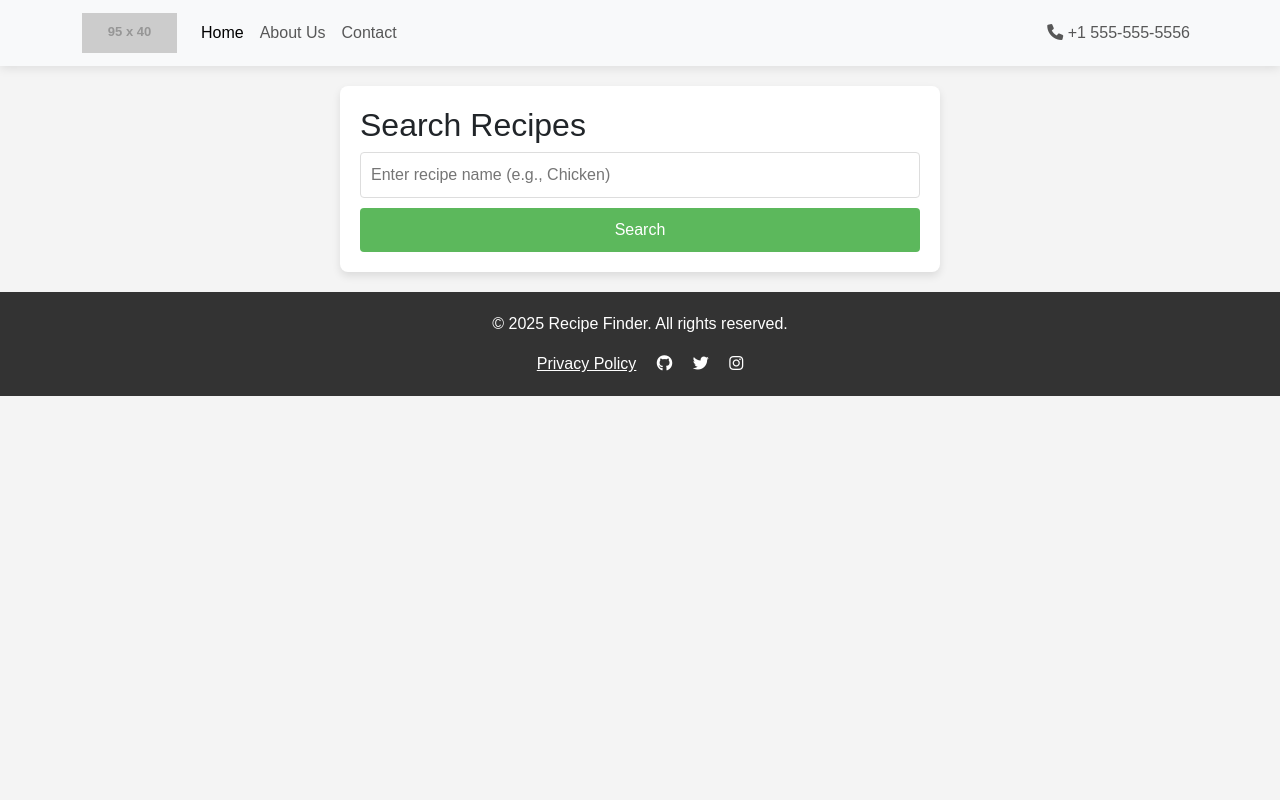
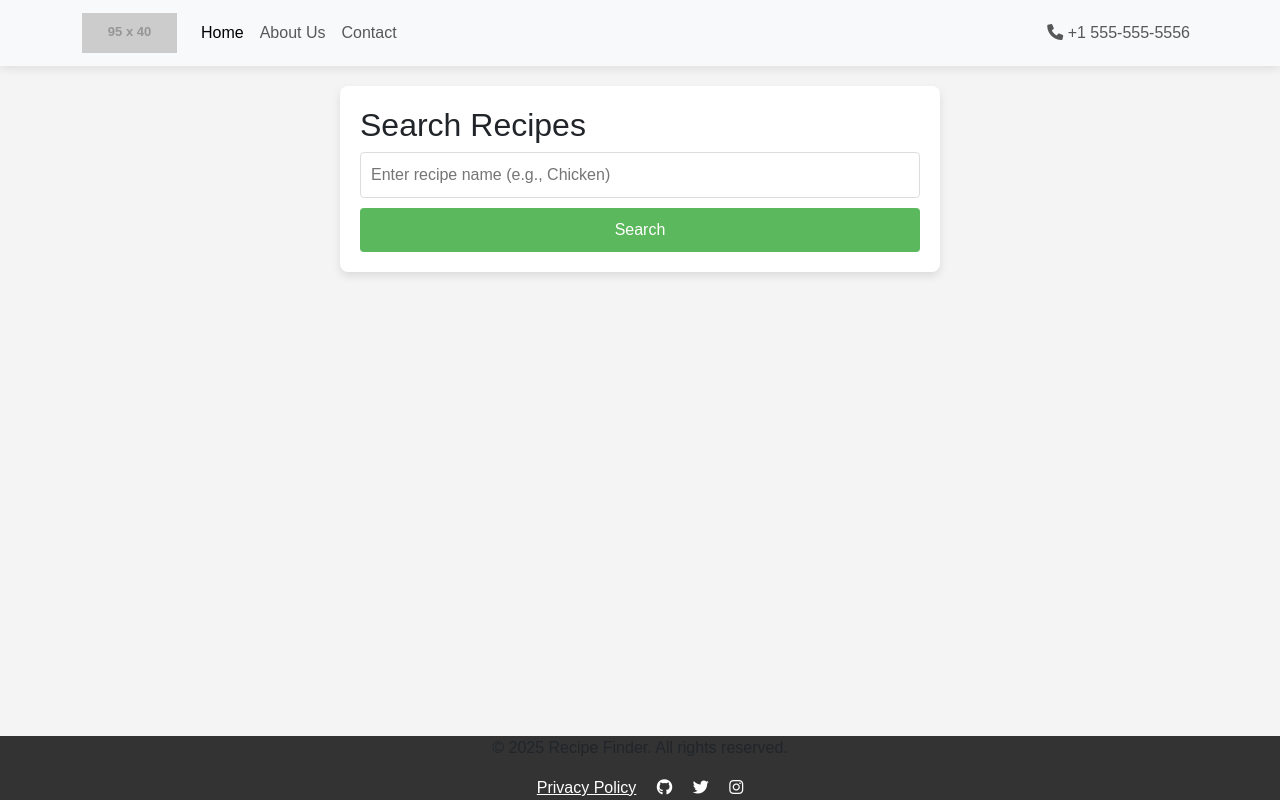
Before and after one commit to workspacereddy/recipe, a website: page index.html in a window 1280 px wide. Drawn offline with nearby package versions, Linux system fonts and the light colour scheme; placeholder pictures from the web are drawn by us.

Commit message:
Update index.html

```diff
--- a/index.html
+++ b/index.html
@@ -100,12 +100,20 @@
             color: #555;
         }
         /* Footer stays at the bottom */
-        footer {
+/*         footer {
             background: #333;
             color: white;
             padding: 20px;
             text-align: center;
             width: 100%;
+        } */
+        footer {
+            position: fixed;
+            bottom: 0;
+            left: 0;
+            width: 100%;
+            background-color: #333;
+            text-align: center;
         }
     </style>
 </head>
```
